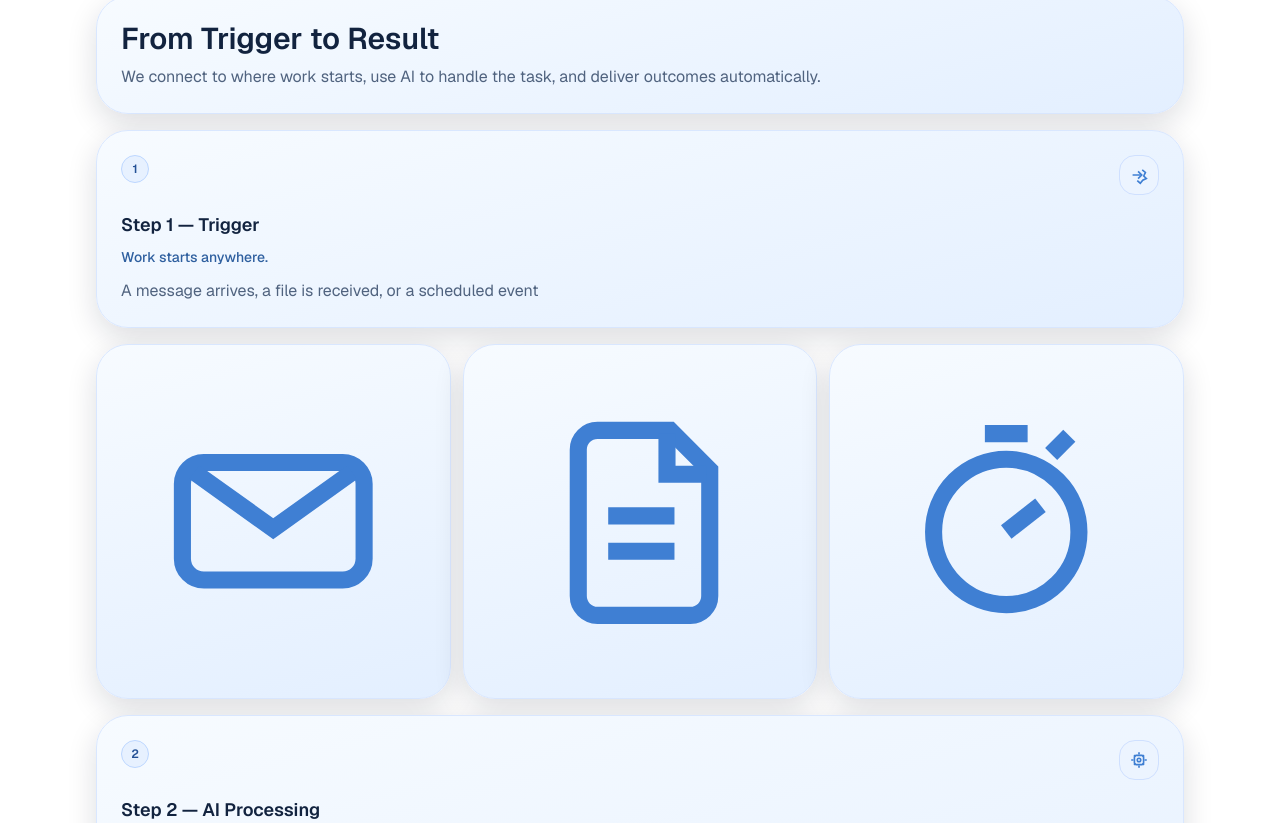
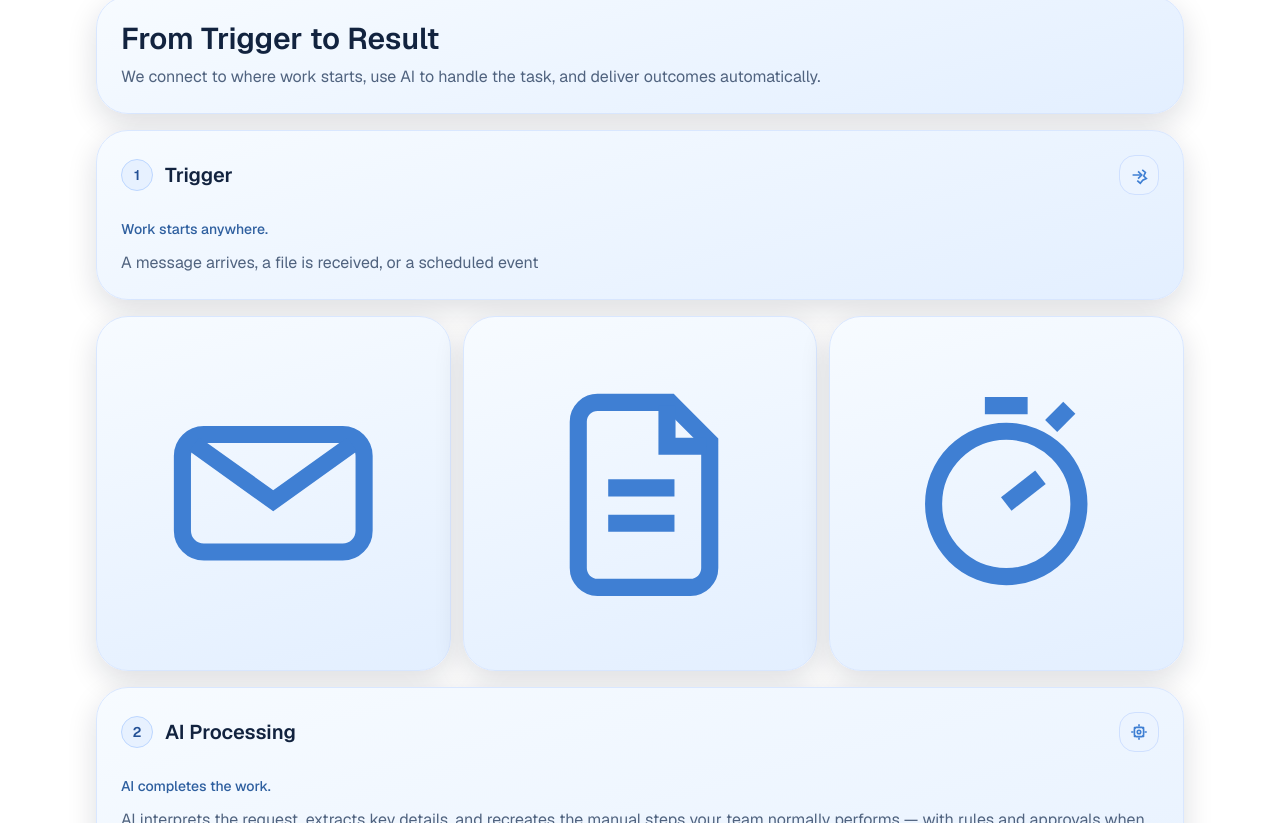
Before and after one commit to siddak1234/snoopy, a Next.js app: page / in a window 1280 px wide. Shown: the part 617-1440 px from the top of the page. Built offline with nearby package versions, Linux system fonts and the light colour scheme.

Commit message:
Steps update

```diff
--- a/components/home/ProcessStepCard.tsx
+++ b/components/home/ProcessStepCard.tsx
@@ -19,14 +19,16 @@ export default function ProcessStepCard({
 }: ProcessStepCardProps) {
   return (
     <article className={`bubble flex h-full flex-col p-5 sm:p-6 ${bullets && bullets.length > 0 ? "min-h-[24rem]" : ""}`}>
-      <div className="mb-4 flex items-start justify-between gap-3">
-        <span className="inline-flex h-7 min-w-7 items-center justify-center rounded-full border border-[var(--step-pill-border)] bg-[var(--step-pill-bg)] px-2 text-xs font-semibold text-[var(--step-pill-text)]">
-          {stepNumber}
-        </span>
+      <div className="mb-4 flex items-center justify-between gap-3">
+        <div className="flex items-center gap-3">
+          <span className="inline-flex h-8 min-w-8 items-center justify-center rounded-full border border-[var(--step-pill-border)] bg-[var(--step-pill-bg)] px-2 text-sm font-semibold text-[var(--step-pill-text)]">
+            {stepNumber}
+          </span>
+          <h3 className="text-xl font-semibold text-[var(--text)]">{title}</h3>
+        </div>
         {icon}
       </div>
 
-      <h3 className="text-lg font-semibold text-[var(--text)]">{title}</h3>
       <p className="mt-2 text-sm font-medium text-[var(--tagline)]">{tagline}</p>
       <p className="mt-3 text-sm leading-6 text-[var(--muted)] sm:text-base">{description}</p>
 
--- a/components/home/ProcessStepsSection.tsx
+++ b/components/home/ProcessStepsSection.tsx
@@ -11,14 +11,14 @@ import {
 const steps = [
   {
     stepNumber: 1,
-    title: "Step 1 — Trigger",
+    title: "Trigger",
     tagline: "Work starts anywhere.",
     description: "A message arrives, a file is received, or a scheduled event",
     icon: <TriggerIcon />,
   },
   {
     stepNumber: 2,
-    title: "Step 2 — AI Processing",
+    title: "AI Processing",
     tagline: "AI completes the work.",
     description:
       "AI interprets the request, extracts key details, and recreates the manual steps your team normally performs — with rules and approvals when needed.",
@@ -32,7 +32,7 @@ const steps = [
   },
   {
     stepNumber: 3,
-    title: "Step 3 — Result",
+    title: "Result",
     tagline: "Outcomes delivered automatically.",
     description:
       "Verified results are delivered to the next step in your process — updates, notifications, records, or reports — without manual handoffs.",
```
